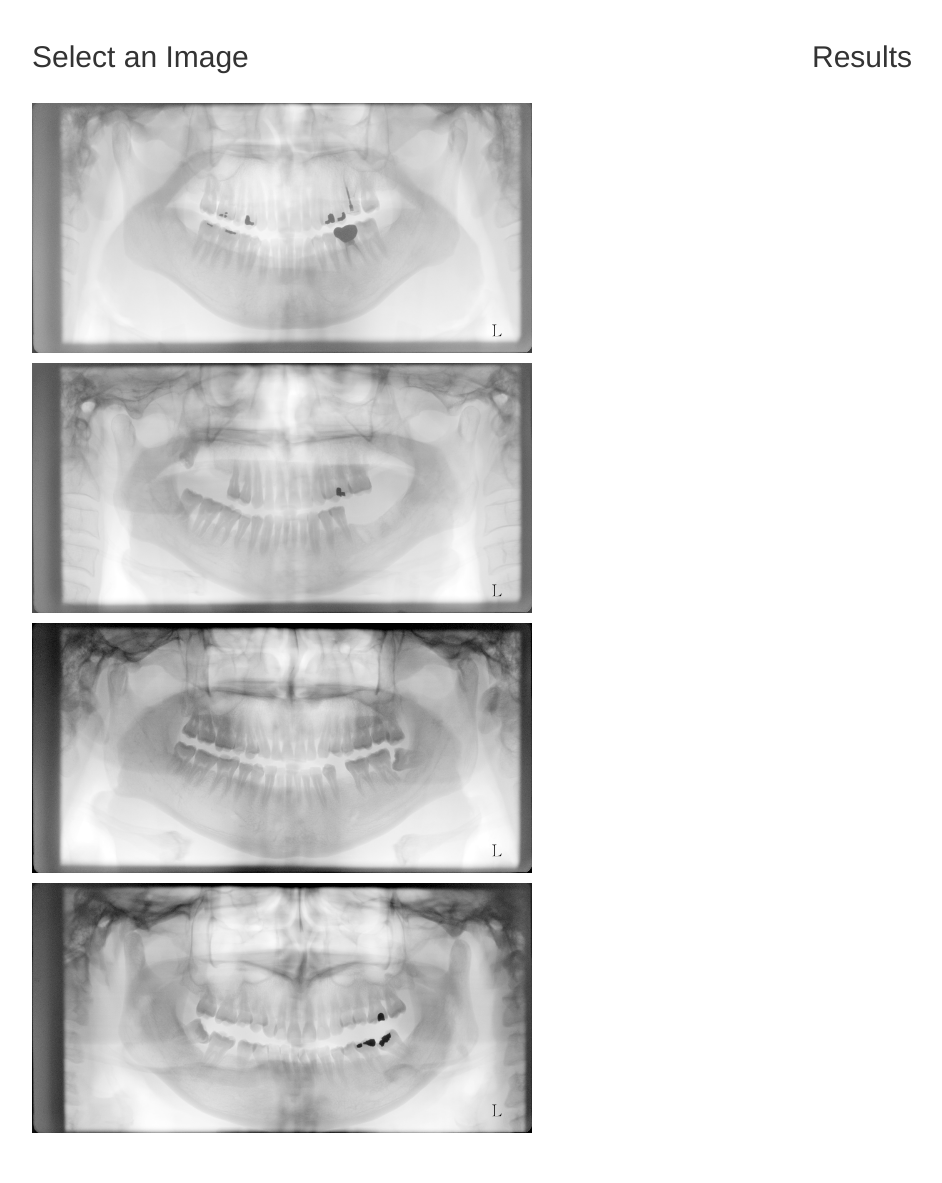
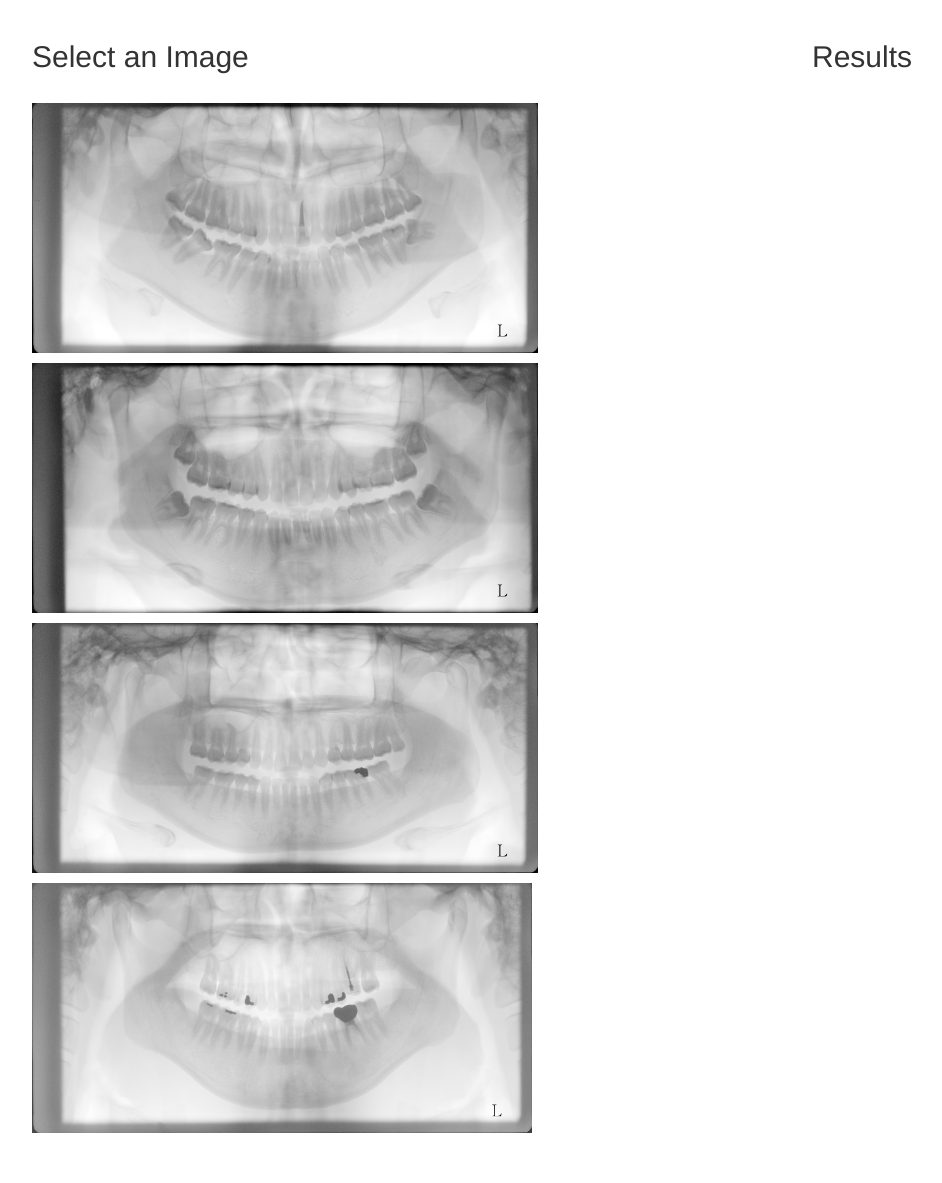
Before and after one commit to hyunsoo3787/web_demo, a Flask app: page / in a window 1280 px wide. Shown: the whole page, without its empty margins (38-980 px from the left). Run offline with Flask 2, Linux system fonts and the light colour scheme; some libraries are stand-ins or nearby versions.

Commit message:
Add files via upload

```diff
--- a/templates/index.html
+++ b/templates/index.html
@@ -9,10 +9,10 @@
     <br>
     <div class="row">
       <div class="col-md-6">
+        <p><img src="../static/410.png" style="height: 250px;" class="img"></p>
+        <p><img src="../static/487.png" style="height: 250px;" class="img"></p>
+        <p><img src="../static/497.png" style="height: 250px;" class="img"></p>
         <p><img src="../static/499.png" style="height: 250px;" class="img"></p>
-        <p><img src="../static/500.png" style="height: 250px;" class="img"></p>
-        <p><img src="../static/501.png" style="height: 250px;" class="img"></p>
-        <p><img src="../static/502.png" style="height: 250px;" class="img"></p>
       </div>
       <!--<div class="col-md-6">
         <p><img src="../static/77.png" style="height: 250px;" class="img"></p>
@@ -41,6 +41,7 @@
           </div>
       </tbody>
     </table>
+
     <table class="table2" id="results-table2">
     <thead>
     <tr>
@@ -49,6 +50,18 @@
     </tr>
     </thead>
     <tbody id="results2">
+
+    </tbody>
+    </table>
+
+    <table class="table3" id="results-table3">
+    <thead>
+    <tr>
+      <th>GAN</th>
+
+    </tr>
+    </thead>
+    <tbody id="results3">
 
     </tbody>
     </table>
```
